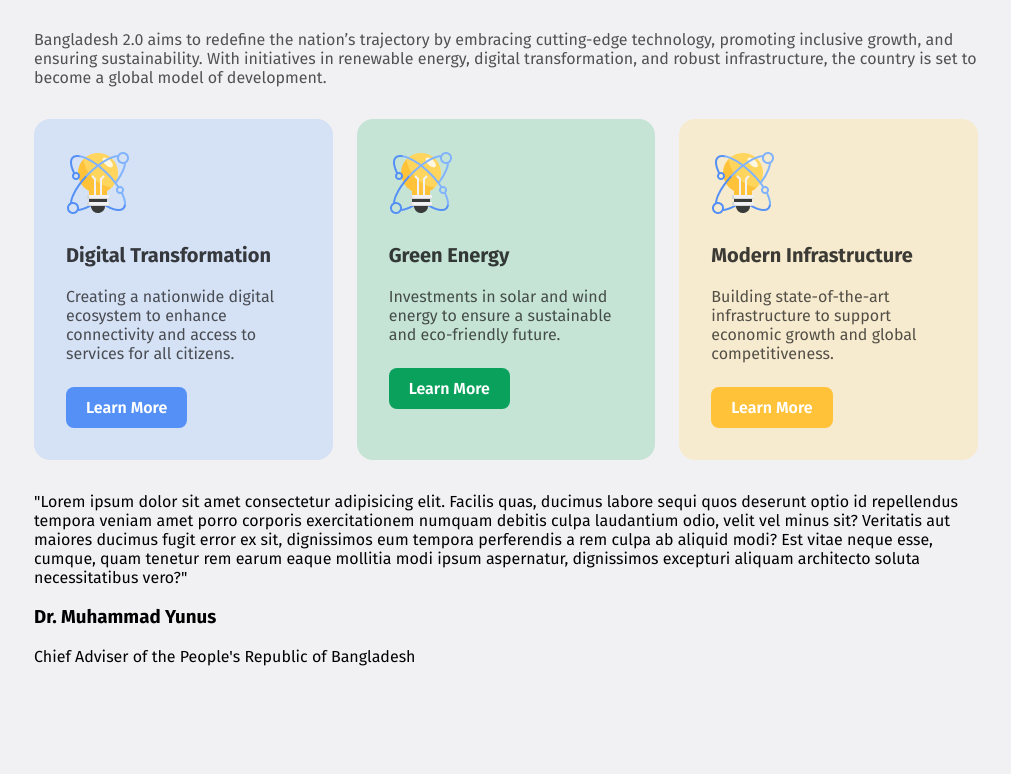
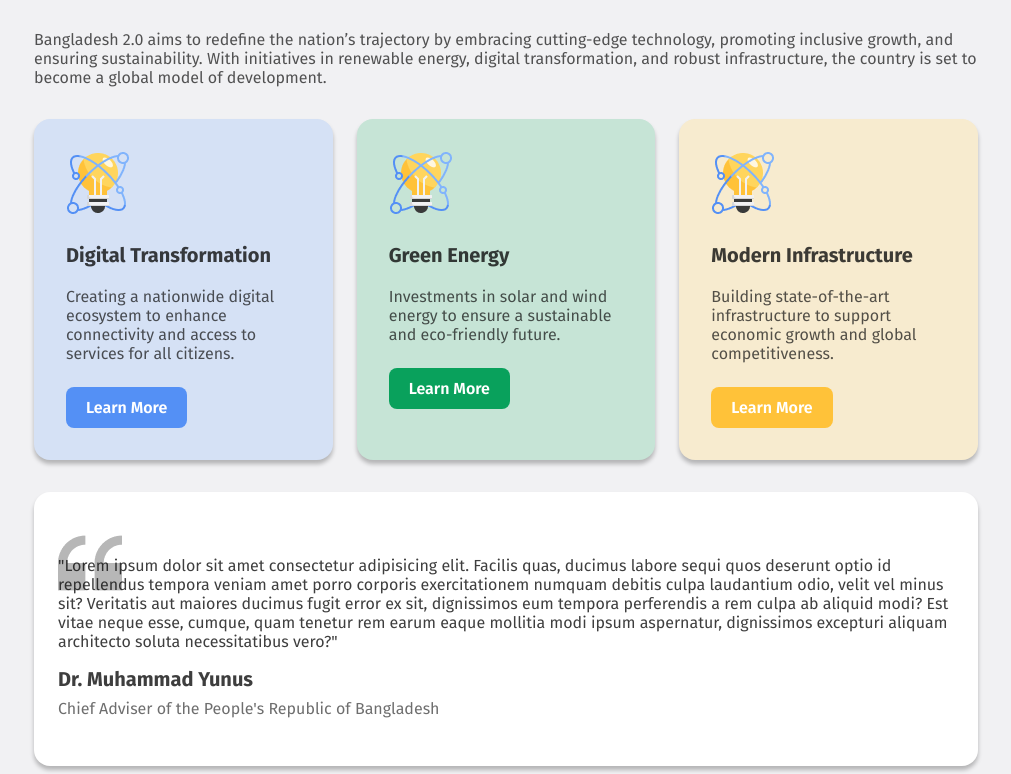
Before and after one commit to Arman3747/Assignment_01, a plain HTML site: page index.html in a window 1280 px wide. Shown: the part 1006-1780 px from the top of the page, without its empty margins (134-1145 px from the left). Before the commit the page ends 1688 px from the top, so only its background shows below. Drawn offline with Linux system fonts and the light colour scheme.

Commit message:
Yunus Quote Added

```diff
--- a/assets/styles.css
+++ b/assets/styles.css
@@ -128,6 +128,7 @@
     /* background-color: #5490F5;
     opacity: 20%; */
     /* background-color: #d5e1f5;   */
+    box-shadow: 0px 4px 4px rgba(0, 0, 0, 0.25);
 }
 
 .future_card h3{
@@ -160,8 +161,46 @@
 /* yunus_quote */
 
 .yunus_quote{
+    background-image: url("images/quote-bg.png");
+    background-repeat: no-repeat;
+    background-position: top 39px left 24px;
+    background-color: #FFFFFF;
+    border-radius: 16px;
+    padding: 48px 24px;
+
     margin-left: 160px;
     margin-right: 160px;
 
+    box-shadow: 0px 4px 4px rgba(0, 0, 0, 0.25);
+}
+
+.yunus_quote p{
+    font-size: 16px;
+    font-size: 400;
+    color: #0E0E0E;
+    opacity: 80%;
+
 
 }
+
+.yunus_quote h3{
+    margin-top: 12px;
+
+    font-size: 20px;
+    font-weight: 600px;
+    color: #0E0E0E;
+    opacity: 80%;
+    margin-bottom: 8px;
+}
+
+
+.yunus_quote h6{
+    font-size: 16px;
+    font-weight: 400;
+
+    color: #0E0E0E;
+    opacity: 60%;
+    margin: 0px;
+
+
+}
--- a/index.html
+++ b/index.html
@@ -57,9 +57,11 @@
         </section>
 
         <section class="yunus_quote">
+
+            <!-- <p>Muhammad Yunus, the interim leader of Bangladesh, has delivered his first major government policy address in which he promised to support the Rohingya community seeking refuge in the country and maintain Bangladesh’s garment trade. Setting out his priorities in front of diplomats and UN representatives on Sunday, Yunus pledged that his government “will continue to support the million-plus Rohingya people sheltered in Bangladesh”. “We need the sustained efforts of the international community for Rohingya humanitarian operations and their eventual repatriation to their homeland, Myanmar, with safety, dignity and full rights,” he said.</p> -->
             <p>"Lorem ipsum dolor sit amet consectetur adipisicing elit. Facilis quas, ducimus labore sequi quos deserunt optio id repellendus tempora veniam amet porro corporis exercitationem numquam debitis culpa laudantium odio, velit vel minus sit? Veritatis aut maiores ducimus fugit error ex sit, dignissimos eum tempora perferendis a rem culpa ab aliquid modi? Est vitae neque esse, cumque, quam tenetur rem earum eaque mollitia modi ipsum aspernatur, dignissimos excepturi aliquam architecto soluta necessitatibus vero?"</p>
             <h3>Dr. Muhammad Yunus</h3>
-            <p>Chief Adviser of the People's Republic of Bangladesh</p>
+            <h6>Chief Adviser of the People's Republic of Bangladesh</h6>
 
         </section>
 
```
